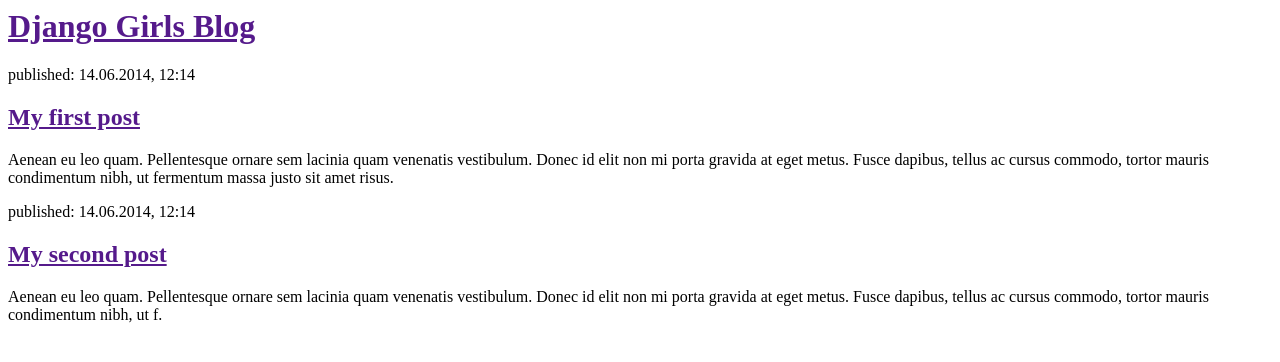
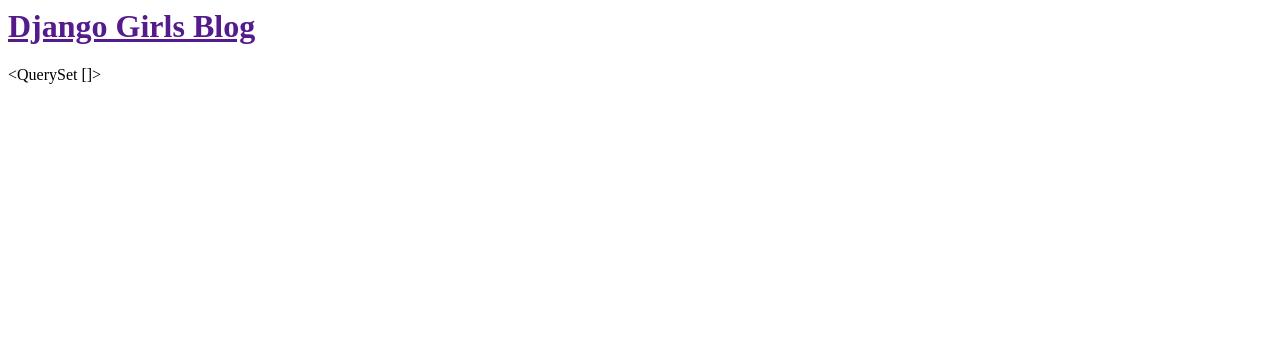
Before and after one commit to kminsun/my-first-blog, a Django app: page / in a window 1280 px wide. Shown: the top 362 px of the page. Run offline with Django 3.2, Linux system fonts and the light colour scheme; data that the repository does not hold is empty.

Commit message:
templates

```diff
--- a/blog/models.py
+++ b/blog/models.py
@@ -11,7 +11,7 @@ class Post(models.Model):
     published_date = models.DateTimeField(
         blank=True, null=True)
 
-    def published(self):
+    def publish(self):
         self.published_date = timezone.now()
         self.save()
 
--- a/blog/templates/blog/post_list.html
+++ b/blog/templates/blog/post_list.html
@@ -1,3 +1,4 @@
+
 <html>
     <head>
         <title>Django Girls blog</title>
@@ -7,16 +8,6 @@
             <h1><a href="">Django Girls Blog</a></h1>
         </div>
 
-        <div>
-            <p>published: 14.06.2014, 12:14</p>
-            <h2><a href="">My first post</a></h2>
-            <p>Aenean eu leo quam. Pellentesque ornare sem lacinia quam venenatis vestibulum. Donec id elit non mi porta gravida at eget metus. Fusce dapibus, tellus ac cursus commodo, tortor mauris condimentum nibh, ut fermentum massa justo sit amet risus.</p>
-        </div>
-
-        <div>
-            <p>published: 14.06.2014, 12:14</p>
-            <h2><a href="">My second post</a></h2>
-            <p>Aenean eu leo quam. Pellentesque ornare sem lacinia quam venenatis vestibulum. Donec id elit non mi porta gravida at eget metus. Fusce dapibus, tellus ac cursus commodo, tortor mauris condimentum nibh, ut f.</p>
-        </div>
+        {{posts}}
     </body>
 </html>
--- a/blog/views.py
+++ b/blog/views.py
@@ -1,6 +1,7 @@
 from django.shortcuts import render
-
-# Create your views here.
+from django.utils import timezone
+from .models import Post
 
 def post_list(request):
-    return render(request, 'blog/post_list.html', {})
+    posts = Post.objects.filter(published_date__lte=timezone.now()).order_by('published_date')
+    return render(request, 'blog/post_list.html', {'posts': posts})
```
